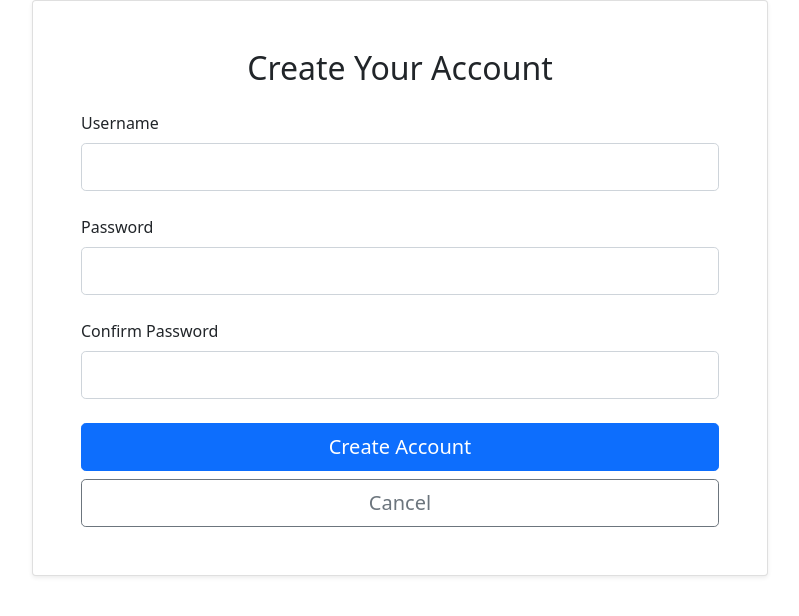
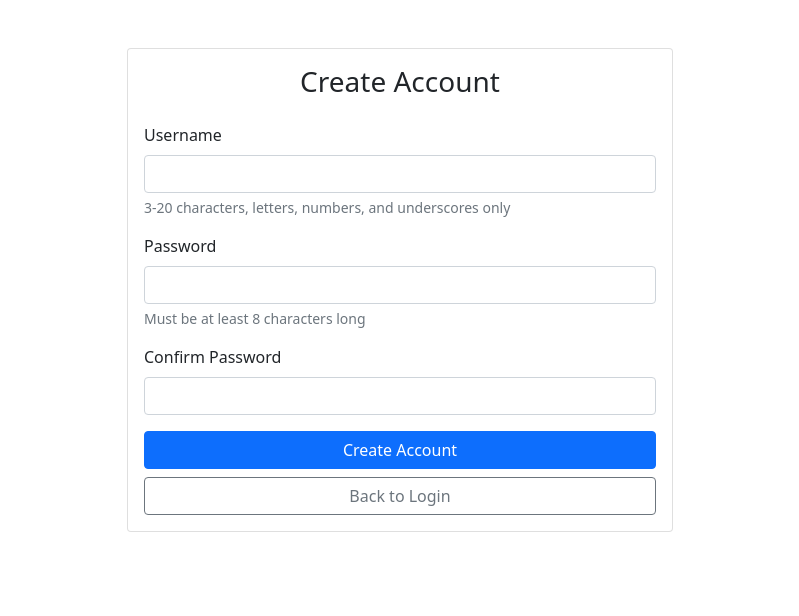
Before and after one commit to SharpAIDeepCameraTeam/math_trainer, a Flask app: page /signup in a window 1280 px wide. Shown: the top 616 px of the page, without its empty margins (240-1039 px from the left). Run offline with Flask 3, Linux system fonts and the light colour scheme; some libraries are stand-ins or nearby versions.

Commit message:
Fix login functionality: - Add login and signup templates - Update login routes in app.py - Fix login redirection issues

```diff
--- a/app.py
+++ b/app.py
@@ -317,11 +317,25 @@ def login():
 
         if user and user.check_password(password):
             login_user(user)
-            return redirect(url_for('dashboard'))
+            next_page = request.args.get('next')
+            return redirect(next_page if next_page else url_for('dashboard'))
 
         flash('Invalid username or password', 'danger')
 
     return render_template('login.html')
+
+@app.route('/login_modal', methods=['POST'])
+def login_modal():
+    username = request.form.get('username')
+    password = request.form.get('password')
+    user = User.query.filter_by(username=username).first()
+
+    if user and user.check_password(password):
+        login_user(user)
+        return redirect(url_for('dashboard'))
+
+    flash('Invalid username or password', 'danger')
+    return redirect(url_for('login'))
 
 @app.route('/signup', methods=['GET', 'POST'])
 def signup():
--- a/templates/signup.html
+++ b/templates/signup.html
@@ -22,57 +22,49 @@
 {% endblock %}
 
 {% block content %}
-<div class="container">
+<div class="container mt-5">
     <div class="row justify-content-center">
-        <div class="col-md-8">
-            <div class="card shadow-sm">
-                <div class="card-body p-5">
-                    <h2 class="text-center mb-4">Create Your Account</h2>
+        <div class="col-md-6">
+            <div class="card">
+                <div class="card-body">
+                    <h3 class="card-title text-center mb-4">Create Account</h3>
 
                     {% with messages = get_flashed_messages(with_categories=true) %}
                         {% if messages %}
                             {% for category, message in messages %}
                                 <div class="alert alert-{{ category }} alert-dismissible fade show" role="alert">
                                     {{ message }}
-                                    <button type="button" class="btn-close" data-bs-dismiss="alert"></button>
+                                    <button type="button" class="btn-close" data-bs-dismiss="alert" aria-label="Close"></button>
                                 </div>
                             {% endfor %}
                         {% endif %}
                     {% endwith %}
 
-                    <form method="POST" class="needs-validation" novalidate>
-                        <div class="mb-4">
+                    <form method="POST" action="{{ url_for('signup') }}" class="needs-validation" novalidate>
+                        <div class="mb-3">
                             <label for="username" class="form-label">Username</label>
-                            <input type="text" class="form-control form-control-lg" id="username" name="username"
+                            <input type="text" class="form-control" id="username" name="username"
                                    required pattern="[A-Za-z0-9_]{3,20}"
                                    title="Username must be 3-20 characters long and can only contain letters, numbers, and underscores">
-                            <div class="invalid-feedback">
-                                Please choose a valid username (3-20 characters, letters, numbers, and underscores only)
-                            </div>
+                            <div class="form-text">3-20 characters, letters, numbers, and underscores only</div>
                         </div>
 
-                        <div class="mb-4">
+                        <div class="mb-3">
                             <label for="password" class="form-label">Password</label>
-                            <input type="password" class="form-control form-control-lg" id="password" name="password"
+                            <input type="password" class="form-control" id="password" name="password"
                                    required minlength="8"
                                    title="Password must be at least 8 characters long">
-                            <div class="invalid-feedback">
-                                Password must be at least 8 characters long
-                            </div>
+                            <div class="form-text">Must be at least 8 characters long</div>
                         </div>
 
-                        <div class="mb-4">
+                        <div class="mb-3">
                             <label for="confirm_password" class="form-label">Confirm Password</label>
-                            <input type="password" class="form-control form-control-lg" id="confirm_password" name="confirm_password"
-                                   required>
-                            <div class="invalid-feedback">
-                                Passwords do not match
-                            </div>
+                            <input type="password" class="form-control" id="confirm_password" name="confirm_password" required>
                         </div>
 
                         <div class="d-grid gap-2">
-                            <button type="submit" class="btn btn-primary btn-lg">Create Account</button>
-                            <button type="button" class="btn btn-outline-secondary btn-lg" data-bs-dismiss="modal">Cancel</button>
+                            <button type="submit" class="btn btn-primary">Create Account</button>
+                            <a href="{{ url_for('login') }}" class="btn btn-outline-secondary">Back to Login</a>
                         </div>
                     </form>
                 </div>
@@ -88,20 +80,12 @@ document.addEventListener('DOMContentLoaded', function() {
     const confirmPassword = document.getElementById('confirm_password');
 
     form.addEventListener('submit', function(event) {
-        if (!form.checkValidity()) {
+        if (password.value !== confirmPassword.value) {
             event.preventDefault();
-            event.stopPropagation();
-        }
-
-        if (password.value !== confirmPassword.value) {
             confirmPassword.setCustomValidity('Passwords do not match');
-            event.preventDefault();
-            event.stopPropagation();
         } else {
             confirmPassword.setCustomValidity('');
         }
-
-        form.classList.add('was-validated');
     });
 
     confirmPassword.addEventListener('input', function() {
```
Also changed, not shown: templates/login.html (added, +43 -0 lines).
